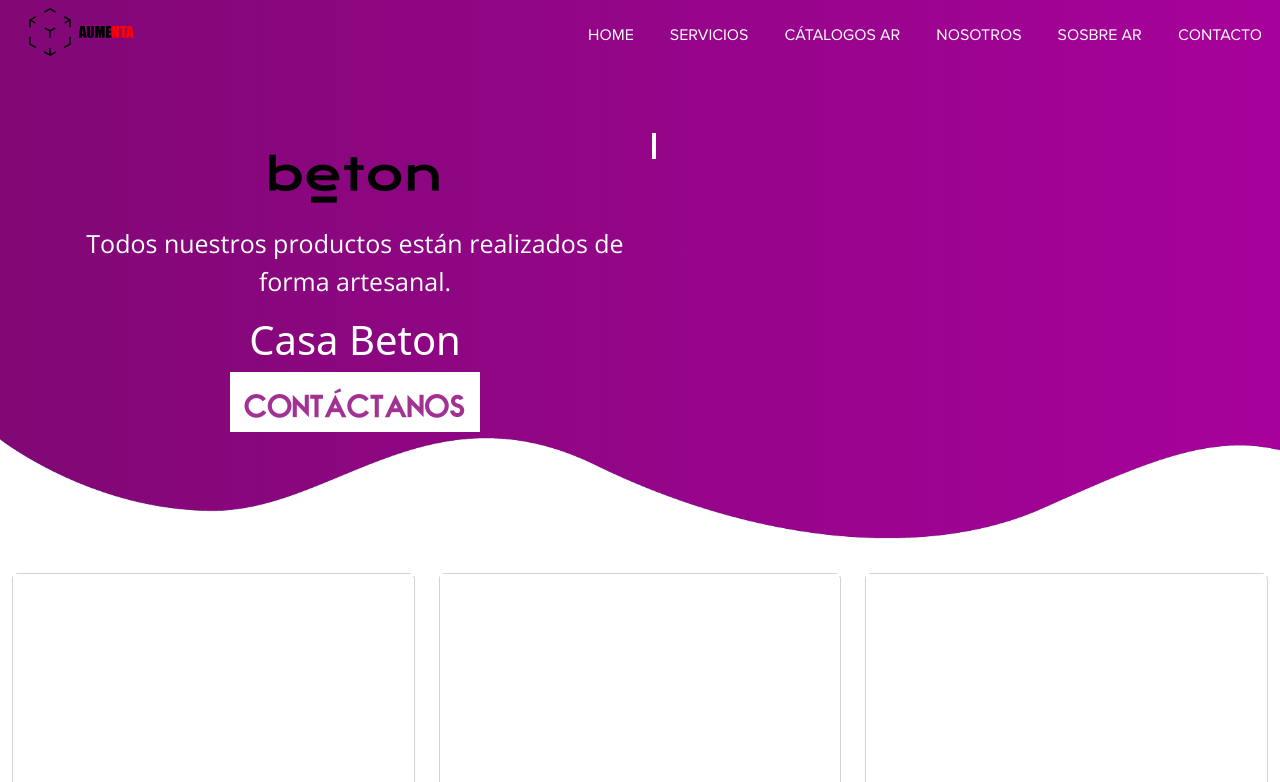
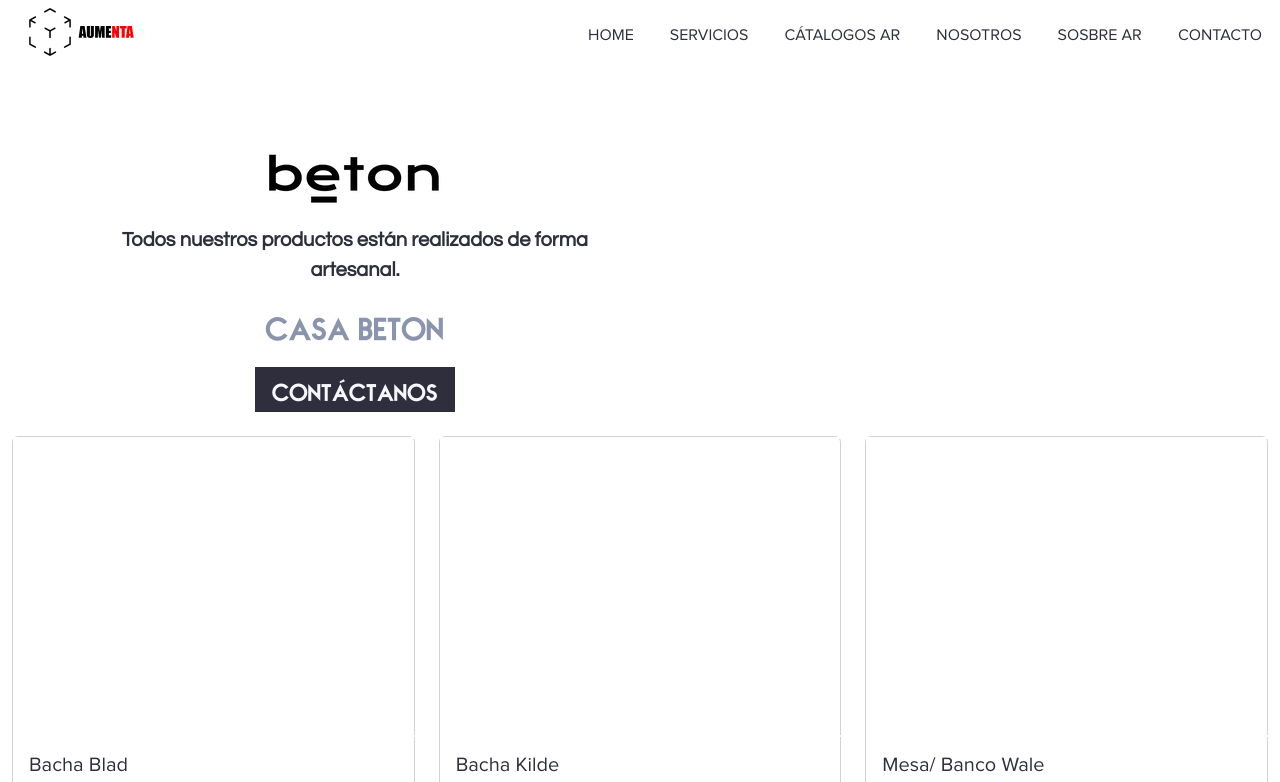
Before and after one commit to maxigrimblat/aumenta, a plain HTML site: page Pages/Empresas/beton.html in a window 1280 px wide. Shown: the top 782 px of the page. Drawn offline with nearby package versions, Linux system fonts and the light colour scheme.

Commit message:
subiendo errores

```diff
--- a/Pages/Empresas/beton.html
+++ b/Pages/Empresas/beton.html
@@ -54,8 +54,8 @@
             <div class="row">
                 <div class="col-md-6" id="info-clientes">
                     <img src="/img/logobeton.webp" alt="logobeton">
-                    <p class="p-clientes">Todos nuestros productos están realizados de forma artesanal.</p>
-                    <h1> Casa Beton
+                    <p class="p-clientes"><b>Todos nuestros productos están realizados de forma artesanal.</b> </p>
+                    <h1 class="h1-clientes"> Casa Beton
                     </h1>
                     <button type="submit" class="boton-contacto" id="boton-contacto">
                         Contáctanos</button>
@@ -70,7 +70,6 @@
             </div>
         </div>
     </section>
-    <img src="/img/wave1.png" alt="fondo" class="boton-img">
 
     <section class="productos" id="card-gruop">
         <div class="row row-cols-1 row-cols-md-3 g-4 " id="card-gruop">
@@ -308,7 +307,6 @@
     </section>
     <section id="footer">
         <footer>
-            <img src="/img/wave2.png" alt="fondo" id="fondo">
             <h1>todos los derechos reservados</h1>
         </footer>
     </section>
--- a/css/estilos.css
+++ b/css/estilos.css
@@ -39,35 +39,13 @@
     src: url(../Font/OpenSans-VariableFont_wdth\,wght.ttf);
 }
 
+@font-face {
+    font-family:questrial ;
+    src: url(../Font/Questrial-Regular.ttf);
+}
 /*seccion header*/
 
-/*seccion banner*/
 
-#banner {
-    background: rgb(2, 0, 36);
-    background: linear-gradient(90deg, rgba(2, 0, 36, 1) 0%, rgba(35, 46, 177, 1) 0%, rgba(37, 9, 121, 1) 0%, rgba(98, 57, 194, 1) 0%, rgba(100, 53, 170, 1) 0%, rgba(115, 52, 165, 1) 0%, rgba(34, 26, 132, 1) 0%, rgba(129, 8, 117, 1) 0%, rgba(167, 2, 155, 1) 100%, rgba(233, 106, 119, 1) 100%, rgba(162, 49, 148, 1) 100%, rgba(59, 83, 196, 1) 100%, rgba(0, 212, 255, 1) 100%);
-    color: #fff;
-    padding-top: 5%;
-}
-
-.promo-titulo {
-    font-size: 25px;
-    font-weight: 600;
-    margin-top: 100px;
-}
-
-
-
-
-
-.boton-img {
-    background: rgb(2, 0, 36);
-    background: linear-gradient(90deg, rgba(2, 0, 36, 1) 0%, rgba(35, 46, 177, 1) 0%, rgba(37, 9, 121, 1) 0%, rgba(98, 57, 194, 1) 0%, rgba(100, 53, 170, 1) 0%, rgba(115, 52, 165, 1) 0%, rgba(34, 26, 132, 1) 0%, rgba(129, 8, 117, 1) 0%, rgba(167, 2, 155, 1) 100%, rgba(233, 106, 119, 1) 100%, rgba(162, 49, 148, 1) 100%, rgba(59, 83, 196, 1) 100%, rgba(0, 212, 255, 1) 100%);
-    width: 100%;
-}
-
-
-/*seccion banner*/
 
 
 /*seccionInfo*/
--- a/css/footer.css
+++ b/css/footer.css
@@ -1,6 +1,6 @@
 
 footer{
-    background-color: #6A0075;
+    background-color: #2e2e3d;
     padding: 0 !important;
     height: 100px;
     text-align: center;
--- a/css/header.css
+++ b/css/header.css
@@ -8,8 +8,7 @@
 
 
 .navbar {
-    background: rgb(2, 0, 36);
-    background: linear-gradient(90deg, rgba(2, 0, 36, 1) 0%, rgba(35, 46, 177, 1) 0%, rgba(37, 9, 121, 1) 0%, rgba(98, 57, 194, 1) 0%, rgba(100, 53, 170, 1) 0%, rgba(115, 52, 165, 1) 0%, rgba(34, 26, 132, 1) 0%, rgba(129, 8, 117, 1) 0%, rgba(167, 2, 155, 1) 100%, rgba(233, 106, 119, 1) 100%, rgba(162, 49, 148, 1) 100%, rgba(59, 83, 196, 1) 100%, rgba(0, 212, 255, 1) 100%);
+    background-color:white;
     padding: 0 !important;
 }
 
@@ -25,11 +24,11 @@
 }
 
 .navbar-nav li a {
-    color: #fff !important;
+    color: #2e2e3d !important;
 }
 
 .fa-bars {
-    color: #fff;
+    color:  #2e2e3d;
     font-size: 30px;
 }
 
@@ -62,15 +61,16 @@
 }
 
 .boton-contacto {
-    background-color: #fff;
+    background-color:#2e2e3d;
     text-decoration: none;
-    color: rgba(162, 49, 148, 1);
-    font-size: 40px;
+    color: #f5f7fd;
+    font-size: 30px;
     font-family: nova;
     justify-content: center;
     height: 40 px;
-    width: 250px;
+    width: 200px;
     text-align: center;
+    margin-top: 10px;
 
     border: none;
 
--- a/css/info.css
+++ b/css/info.css
@@ -91,7 +91,6 @@
 
 
 
-
 #card {
     border: transparent;
     text-align: center;
@@ -100,7 +99,7 @@
 }
 
 .card-title {
-    color: #A606AB !important;
+    color:  #2e2e3d !important;
     font-family: nova2;
     font-size: 20px;
 }
--- a/css/variables.css
+++ b/css/variables.css
@@ -46,7 +46,7 @@
 }
 
 #fondo {
-    background-color: #6A0075;
+    background-color:white;
     width: 100%;
     border-color: transparent;
 }
@@ -55,7 +55,34 @@
     margin: 0;
     padding: 0;
 }
+/*seccion banner*/
 
+#banner {
+    background-color: #fff;
+    color: #fff;
+    padding-top: 5%;
+}
+
+.promo-titulo {
+    font-size: 25px;
+    font-weight: 600;
+    margin-top: 100px;
+}
+
+
+
+
+
+.boton-img {
+    background: rgb(2, 0, 36);
+    background: linear-gradient(90deg, rgba(2, 0, 36, 1) 0%, rgba(35, 46, 177, 1) 0%, rgba(37, 9, 121, 1) 0%, rgba(98, 57, 194, 1) 0%, rgba(100, 53, 170, 1) 0%, rgba(115, 52, 165, 1) 0%, rgba(34, 26, 132, 1) 0%, rgba(129, 8, 117, 1) 0%, rgba(167, 2, 155, 1) 100%, rgba(233, 106, 119, 1) 100%, rgba(162, 49, 148, 1) 100%, rgba(59, 83, 196, 1) 100%, rgba(0, 212, 255, 1) 100%);
+    width: 100%;
+}
+
+
+/*seccion banner*/
+
+/* ESTILOS TARJETAS CLIENTES*/
 #info-clientes{
     text-align: center;
 
@@ -63,6 +90,12 @@
 
 .p-clientes{
     margin-top: 10px;
-    font-family: opensanz;
-    font-size: 25px;
+    font-family: questrial;
+    font-size: 20px;
+    color: #2e2e3d;
 }
+
+.h1-clientes {
+    font-family: nova;
+    color: #8a94ac;
+}
```
Also changed, not shown: Font/Questrial-Regular.ttf (added).
